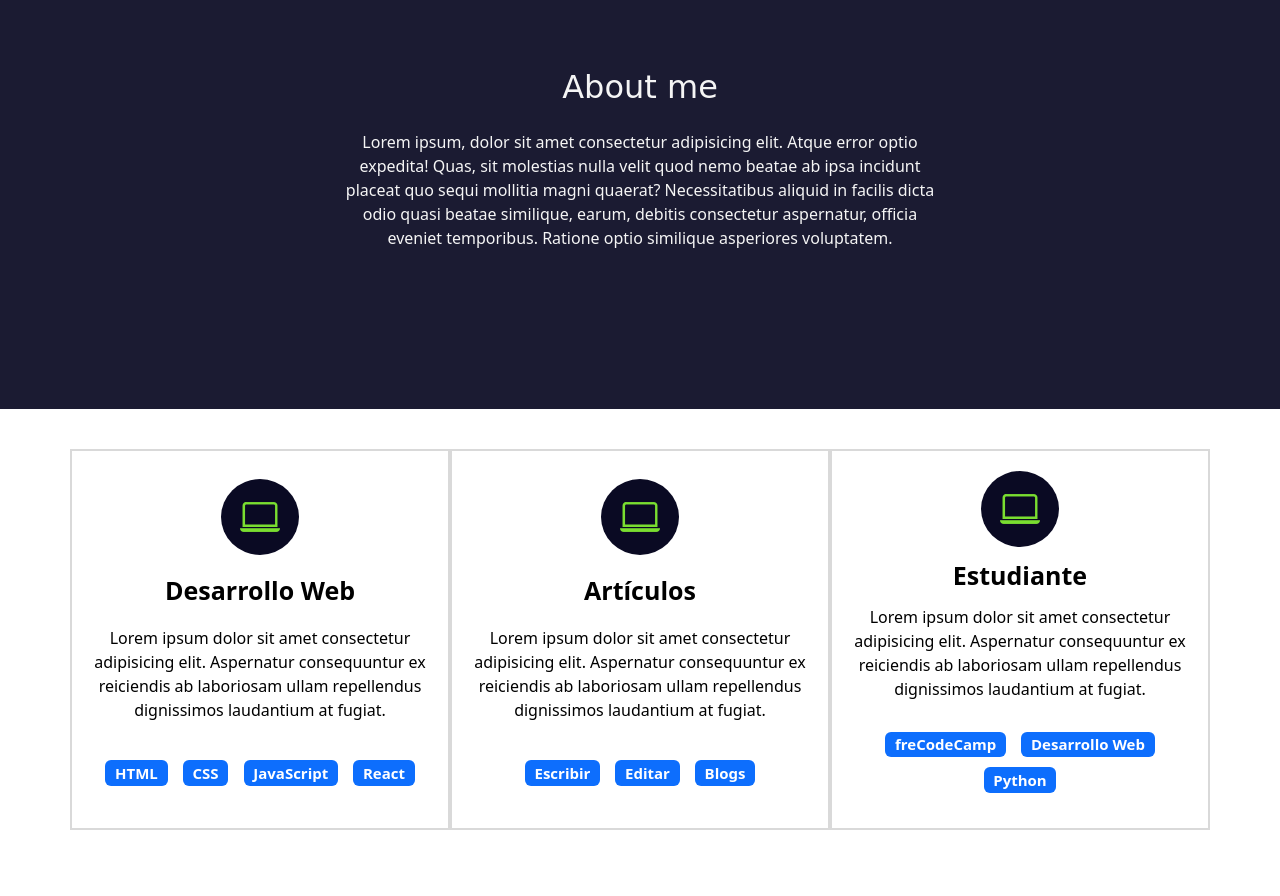
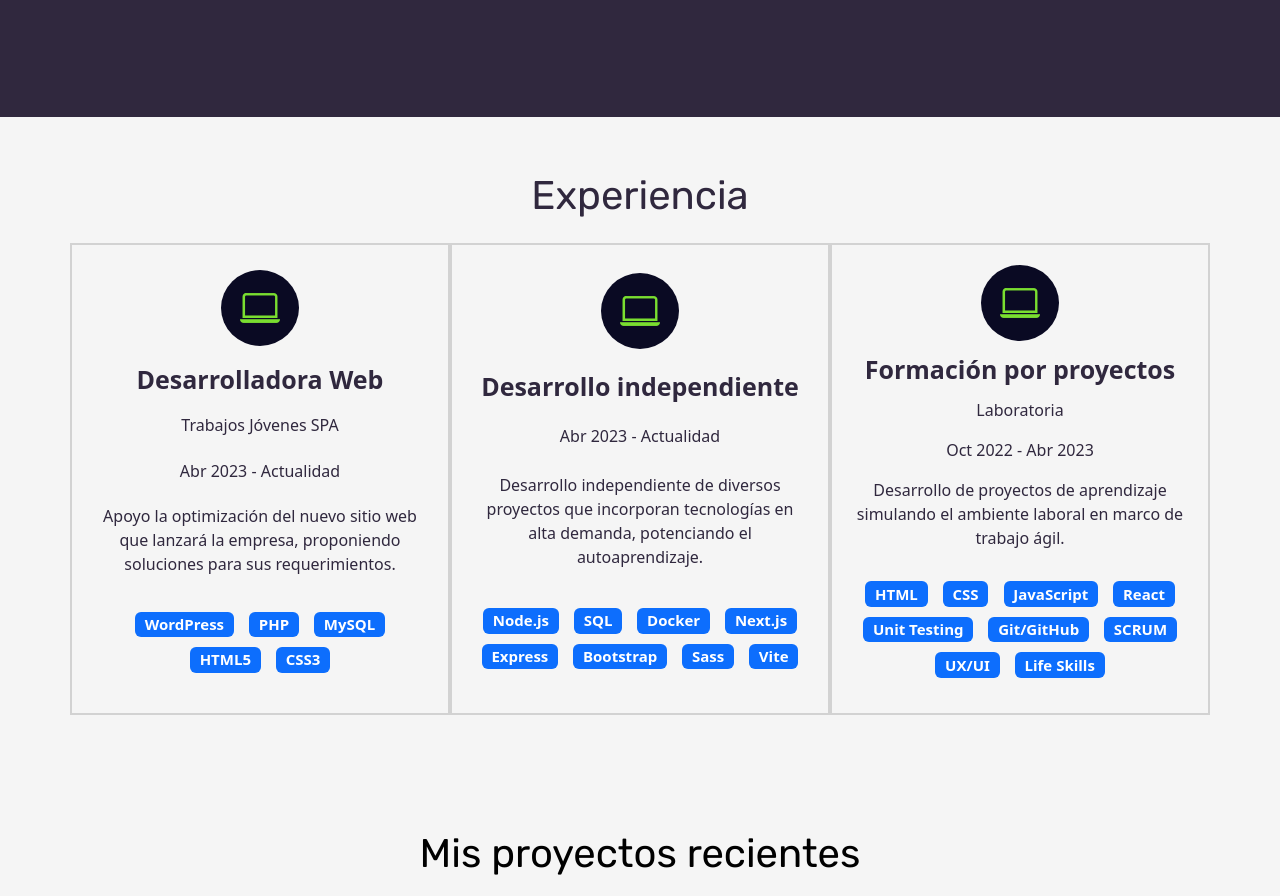
Before and after one commit to Psyderalis/Portafolio-DEV, a plain HTML site: page index.html in a window 1280 px wide. Shown: the part 1086-1982 px from the top of the page. Drawn offline with nearby package versions, Linux system fonts and the light colour scheme; a web font is replaced by a local one.

Commit message:
personalizando portafolio hasta la seccion experiencia

```diff
--- a/index.html
+++ b/index.html
@@ -22,13 +22,13 @@
     <link rel="preconnect" href="https://fonts.googleapis.com">
     <link rel="preconnect" href="https://fonts.gstatic.com" crossorigin>
     <link
-        href="https://fonts.googleapis.com/css2?family=Quicksand:wght@500&family=Rubik+Dirt&family=Share+Tech+Mono&display=swap"
+        href="https://fonts.googleapis.com/css2?family=Rubik&display=swap&family=Open+Sans:ital@1&family=Roboto:wght@300&display=swap"
         rel="stylesheet">
 </head>
 
 <body>
     <!--Navbar-->
-    <nav class="navbar navbar-expand-md navbar-light">
+    <nav class="navbar navbar-expand-sm navbar-dark">
         <div class="container-fluid">
             <button class="navbar-toggler" type="button" data-bs-toggle="collapse" data-bs-target="#navbar-toggler"
                 aria-controls="navbarTogglerDemo01" aria-expanded="false" aria-label="Toggle navigation">
@@ -40,16 +40,16 @@
                 </a>
                 <ul class="navbar-nav d-flex justify-content-center align-items-center">
                     <li class="nav-item">
-                        <a class="nav-link active" aria-current="page" href="#aboutMe">About me</a>
+                        <a class="nav-link active" aria-current="page" href="#aboutMe">Sobre mí</a>
                     </li>
                     <li class="nav-item">
-                        <a class="nav-link" href="#projects">Projects</a>
+                        <a class="nav-link" href="#projects">Proyectos</a>
                     </li>
                     <li class="nav-item">
-                        <a class="nav-link" href="#testimonials">Testimonials</a>
+                        <a class="nav-link" href="#testimonials">Recomendaciones</a>
                     </li>
                     <li class="nav-item">
-                        <a class="nav-link" href="#contact">Contact</a>
+                        <a class="nav-link" href="#contact">Contacto</a>
                     </li>
                 </ul>
             </div>
@@ -60,65 +60,74 @@
     <section id="hero" class="hero align-items-stretch">
         <div class="hero-principal d-flex flex-column justify-content-center align-items-center">
             <img class="hero-img-profile" src="img/profile-circle.png" alt="Profile photo">
-            <h1>Hi! I'm Melanie Tolvett S.</h1>
-            <h2>Web Developer</h2>
-        </div>
-        <div class="hero-below">
-            <img class="hero-below-img img-fluid" src="img/hero-inferior.svg"
-                alt="Monitor, laptop and HTML, CSS, JavaScript and React logos.">
+            <h1 class="section-title">Hi! I'm Melanie Tolvett S.</h1>
+            <h2 class="section-subtitle">Web Developer</h2>
         </div>
     </section>
 
     <!--Seccion About me-->
     <section id="aboutMe" class="about-me section-dark">
         <div class="container1">
-            <h2 class="section-title white-text">About me</h2>
-            <p class="text-title">Lorem ipsum, dolor sit amet consectetur adipisicing elit. Atque error optio expedita!
-                Quas, sit molestias nulla velit quod nemo beatae ab ipsa incidunt placeat quo sequi mollitia magni
-                quaerat? Necessitatibus aliquid in facilis dicta odio quasi beatae similique, earum, debitis consectetur
-                aspernatur, officia eveniet temporibus. Ratione optio similique asperiores voluptatem.</p>
-        </div>
+            <h2 class="section-title white-text">Sobre mí</h2>
+            <p class="section-description">Soy una creadora empedernida. Me apasiona la programación, y su potencial como arte y lenguaje. Gracias a mi formación por proyectos, puedo adaptarme a nuevos desafíos con autonomía y perseverancia. Mi experiencia en la docencia, me ha proporcionado habilidades de liderazgo y autoaprendizaje, conocimientos que me destacan cada vez que me enfrento a un nuevo proyecto. Actualmente, mi objetivo es crecer profesionalmente en un equipo que valore el aprendizaje continuo y la colaboración.</p>
     </section>
+    </div>
 
     <!--Seccion Experiencia-->
     <section class="experience section-ligth">
         <div class="container text-center">
+            <h2 class="section-title white-text">Experiencia</h2>
             <div class="row">
                 <!--Desarrollo web-->
                 <div class="column col-12 col-md-4">
                     <i class="bi bi-laptop"></i>
-                    <p class="experience-title">Desarrollo Web</p>
-                    <p>Lorem ipsum dolor sit amet consectetur adipisicing elit. Aspernatur consequuntur ex reiciendis ab
-                        laboriosam ullam repellendus dignissimos laudantium at fugiat.</p>
+                    <p class="experience-title">Desarrolladora Web</p>
+                    <p>Trabajos Jóvenes SPA</p>
+                    <p>Abr 2023 - Actualidad</p>
+                    <p>Apoyo la optimización del nuevo sitio web que lanzará la empresa, proponiendo soluciones para sus requerimientos.</p>
+                    <div class="badges-container">
+                        <span class="badge text-bg-primary">WordPress</span>
+                        <span class="badge text-bg-primary">PHP</span>
+                        <span class="badge text-bg-primary">MySQL</span>
+                        <span class="badge text-bg-primary">HTML5</span>
+                        <span class="badge text-bg-primary">CSS3</span>
+                    </div>
+                </div>
+                <!--Proyectos independientes-->
+                <div class="column col-12 col-md-4">
+                    <i class="bi bi-laptop"></i>
+                    <p class="experience-title">Desarrollo independiente</p>
+                    <p>Abr 2023 - Actualidad</p>
+                    <p>Desarrollo independiente de diversos proyectos que incorporan tecnologías en alta demanda, potenciando el autoaprendizaje.</p>
+                    <div class="badges-container">
+                        <span class="badge text-bg-primary">Node.js</span>
+                        <span class="badge text-bg-primary">SQL</span>
+                        <span class="badge text-bg-primary">Docker</span>
+                        <span class="badge text-bg-primary">Next.js</span>
+                        <span class="badge text-bg-primary">Express</span>
+                        <span class="badge text-bg-primary">Bootstrap</span>
+                        <span class="badge text-bg-primary">Sass</span>
+                        <span class="badge text-bg-primary">Vite</span>
+                    </div>
+                </div>
+                <!--Bootcamp-->
+                <div class="column col-12 col-md-4">
+                    <i class="bi bi-laptop"></i>
+                    <p class="experience-title">Formación por proyectos</p>
+                    <p>Laboratoria</p>
+                    <p>Oct 2022 - Abr 2023</p>
+                    <p>Desarrollo de proyectos de aprendizaje simulando el ambiente laboral en marco de trabajo ágil.</p>
                     <div class="badges-container">
                         <span class="badge text-bg-primary">HTML</span>
                         <span class="badge text-bg-primary">CSS</span>
                         <span class="badge text-bg-primary">JavaScript</span>
                         <span class="badge text-bg-primary">React</span>
-                    </div>
-                </div>
-                <!--Articulos-->
-                <div class="column col-12 col-md-4">
-                    <i class="bi bi-laptop"></i>
-                    <p class="experience-title">Artículos</p>
-                    <p>Lorem ipsum dolor sit amet consectetur adipisicing elit. Aspernatur consequuntur ex reiciendis ab
-                        laboriosam ullam repellendus dignissimos laudantium at fugiat.</p>
-                    <div class="badges-container">
-                        <span class="badge text-bg-primary">Escribir</span>
-                        <span class="badge text-bg-primary">Editar</span>
-                        <span class="badge text-bg-primary">Blogs</span>
-                    </div>
-                </div>
-                <!--Estudiante-->
-                <div class="column col-12 col-md-4">
-                    <i class="bi bi-laptop"></i>
-                    <p class="experience-title">Estudiante</p>
-                    <p>Lorem ipsum dolor sit amet consectetur adipisicing elit. Aspernatur consequuntur ex reiciendis ab
-                        laboriosam ullam repellendus dignissimos laudantium at fugiat.</p>
-                    <div class="badges-container">
-                        <span class="badge text-bg-primary">freCodeCamp</span>
-                        <span class="badge text-bg-primary">Desarrollo Web</span>
-                        <span class="badge text-bg-primary">Python</span>
+                        <span class="badge text-bg-primary">Unit Testing</span>
+                        <span class="badge text-bg-primary">Git/GitHub</span>
+                        <span class="badge text-bg-primary">SCRUM</span>
+                        <span class="badge text-bg-primary">UX/UI</span>
+                        <span class="badge text-bg-primary">Life Skills</span>
+
                     </div>
                 </div>
             </div>
--- a/style.css
+++ b/style.css
@@ -1,3 +1,15 @@
+:root {
+    --dark-color: #0e0811;
+    --semidark-color: #30283e;
+    --medium-color: #7d7478;
+    --semilight-color: #cac8c7;
+    --light-color: #f5f5f5;
+    --contrast-color: #cde92ef1;
+    --title-font: 'Rubik', sans-serif;
+    --subtitle-font: 'Open Sans', sans-serif;
+    --text-font: 'Roboto', sans-serif;
+}
+
 /* Generals*/
 section {
     display: flex;
@@ -6,30 +18,33 @@ section {
     justify-content: center;
 }
 
-h1 {
-    font-size: 2.5rem;
-    font-family: 'Rubik Dirt', cursive;
-}
-
 .section-dark {
-    color: whitesmoke;
-    background: #1b1b32;
+    color: var(--light-color);
+    background: var(--semidark-color);
 }
 
 .section-ligth {
-    color: black;
-    background-color: white;
+    color: var(--semidark-color);
+    background-color: var(--light-color);
 }
 
 .section-title {
-    font-size: 2rem;
+    font-size: 2.5rem;
     padding: 15px 0;
-    font-family: 'Rubik Dirt', cursive;
+    font-family: var(--title-font);
+}
+
+.section-subtitle {
+    font-size: 2.2rem;
+    padding: 10px 0;
+    font-family: var(--subtitle-font);
+    color: #584e4e;
 }
 
 .section-description {
-    font-size: 1, 2rem;
-    color: #584e4e;
+    font-size: 1.1rem;
+    font-family: var(--text-font);
+    text-align: justify;
 }
 
 .btn-info {
@@ -52,13 +67,14 @@ h1 {
 /* Navbar */
 .navbar {
     padding: 2rem;
-    background-color: #f5f6f7;
+    background-color: var(--dark-color);
 }
 
 .navbar-collapse {
     align-items: center;
     justify-content: space-between;
 }
+
 
 /* Hero */
 .hero {
@@ -89,7 +105,7 @@ h1 {
 }
 
 .about-me .container1 {
-    max-width: 600px;
+    max-width: 800px;
     text-align: center;
 }
 
@@ -336,7 +352,7 @@ footer {
     font-family: 'Quicksand', sans-serif;
 }
 
-.icons-social-networks a{
+.icons-social-networks a {
     width: 50px;
     height: 50px;
     display: flex;
@@ -393,6 +409,7 @@ footer {
         height: 120px;
         width: 120px;
     }
+
     .testimonial-text {
         font-size: 18px;
     }
```
Also changed, not shown: img/psyder-icon.png.
